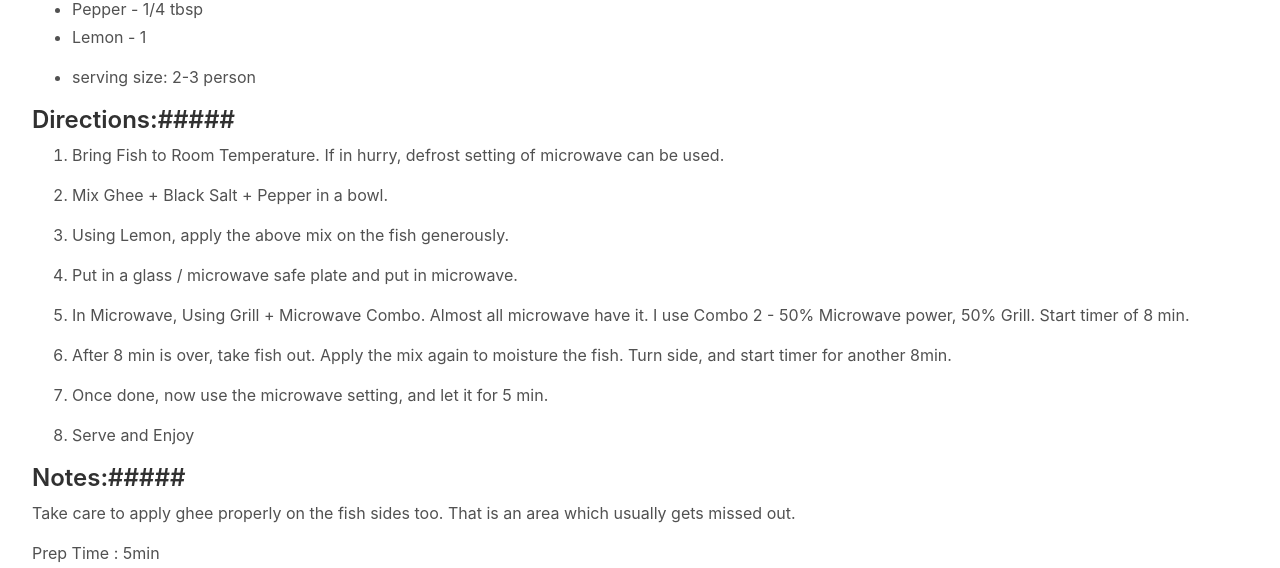
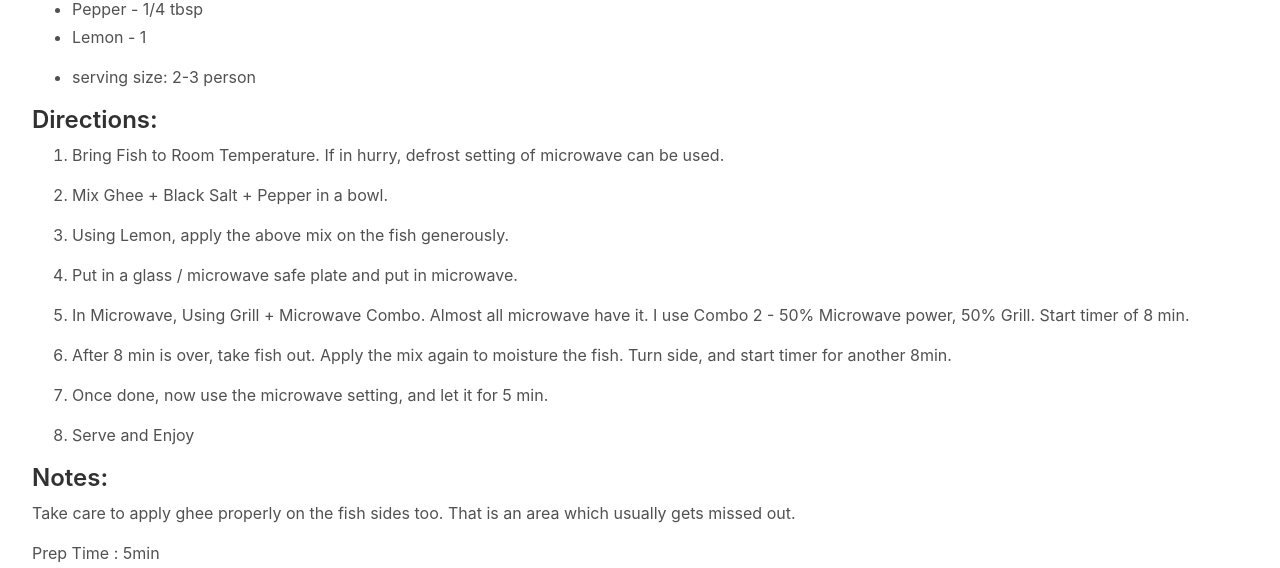
Before and after one commit to rishisareen/rishisareen-old.github.io, a Jekyll site: the page built from _posts/2019-05-26-recipe-grilled-fish.markdown, in a window 1280 px wide. Shown: the part 377-945 px from the top of the page. Built offline with Jekyll 4.4.1, drawn with Linux system fonts in a browser that asks for light colours; comment, search, counter and statistics services are not loaded.

Commit message:
Formatting correction

```diff
--- a/_posts/2019-05-26-recipe-grilled-fish.markdown
+++ b/_posts/2019-05-26-recipe-grilled-fish.markdown
@@ -10,7 +10,7 @@
 <!--more-->
 Fish is an excellant food - full of Protein, Omega 3 and essential vitamins and minerals. I love to grill fish - it is healthiest form of consuming fish
 
-## Ingredients: ######
+## Ingredients:
 
 * Basa Fish Fillets - 1kg (I prefer Basa as it is boneless and easily available)
 * Ghee - 2 spoons
@@ -20,7 +20,7 @@
 
 * serving size: 2-3 person
 
-## Directions:#####
+## Directions:
 
 1. Bring Fish to Room Temperature. If in hurry, defrost setting of microwave can be used.
 
@@ -38,7 +38,7 @@
 
 8. Serve and Enjoy
 
-## Notes:#####
+## Notes:
 Take care to apply ghee properly on the fish sides too. That is an area which usually gets missed out.
 
 Prep Time : 5min
```
